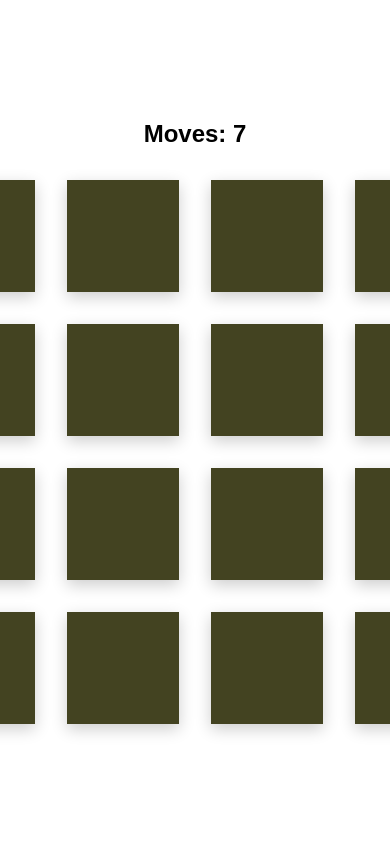
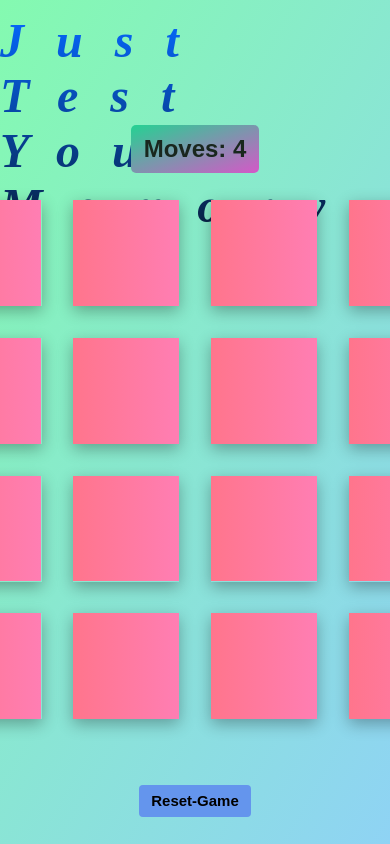
Before and after one commit to rabbihossainlhp/MemoryCard_Game, a plain HTML site: page index.html in a window 390 px wide. Shown: the top 844 px of the page. Drawn offline with Linux system fonts and the light colour scheme.

Commit message:
almost done

```diff
--- a/design.css
+++ b/design.css
@@ -5,6 +5,13 @@
     font-family: Arial, Helvetica, sans-serif;
 }
 
+body{
+    display: flex;
+    justify-content: center;
+    align-items: center;
+    background-image: linear-gradient(120deg, #84fab0 0%, #8fd3f4 100%);
+    flex-direction: column;
+}
 
 
 section{
@@ -15,14 +22,22 @@ section{
     align-items: center;
 }
 section h2{
-    margin-bottom: 2rem;
+    margin-bottom: 1.7rem;
+    position: relative;
+    background-image: linear-gradient(-20deg, #d558c8 0%, #24d292 100%);
+    height: 3rem;
+    width: 8rem;
+    text-align: center;
+    align-content: center;
+    border-radius: 5px;
+    color: #19271e;
 }
 
 
 .mainDiv{
     display: grid;
-    grid-template-columns: repeat(4, 7rem);
-    grid-template-rows: repeat(4, 7rem);
+    grid-template-columns: repeat(4, 6.6rem);
+    grid-template-rows: repeat(4, 6.6rem);
     grid-gap: 2rem;
     perspective: 800px;
 
@@ -35,7 +50,7 @@ section h2{
     position: relative;
     transform-style: preserve-3d;
     transition: transform 1s;
-    box-shadow: 0px 5px 15px rgb(0, 0, 0,0.2);
+    box-shadow: 0px 5px 15px rgb(0, 0, 0,0.3);
 
 }
 .imgSide,.backsideCard{
@@ -50,10 +65,45 @@ section h2{
     transform: rotateY(180deg);
 }
 .backsideCard{
-    background-color: rgb(67, 67, 33);
+    /* background-color: rgb(67, 67, 33); */
+
+    background-image: linear-gradient(to right, #ff758c 0%, #ff7eb3 100%);
 }
 
 
 .toggleCard{
     transform: rotateY(180deg);
 }
+
+.resetBtn{
+    background-color: cornflowerblue;
+    height: 2rem;
+    width: 7rem;
+    border: none;
+    border-radius: 4px;
+    cursor: pointer;
+    position: absolute;
+    bottom: 1.7rem;
+    padding: 5px 12px;
+    font-weight: bold;
+    font-size: 15px;
+
+}
+.resetBtn:active{
+    transform: scale(0.90);
+    transition: 0.1s ease;
+}
+
+h1{
+    position: absolute;
+    top: 0.8rem;
+    font-style: italic;
+    word-spacing: 3rem;
+    letter-spacing: 2rem;
+    font-weight: bolder;
+    font-family: serif;
+    font-size: 3rem;
+    background-image: linear-gradient(to top, #09203f 0%, #0569ff 100%);
+    background-clip: text;
+    color: transparent;
+}
--- a/index.html
+++ b/index.html
@@ -7,9 +7,11 @@
     <link rel="stylesheet" href="design.css">
 </head>
 <body>
+    <h1>Just Test Your Memory</h1>
 
     <section>
         <h2>Move:</h2>
+        <button class="resetBtn">Reset-Game</button>
     </section>
 
 
--- a/index.js
+++ b/index.js
@@ -1,9 +1,14 @@
 import {imageData} from"./data.js";
 let section = document.querySelector("section");
 let Moves = document.querySelector("section h2");
-let MoveCount = 7;
+let reset = document.querySelector(".resetBtn");
+
+let MoveCount = 4;
 Moves.innerText = `Moves: ${MoveCount}`;
 
+let pairs = (imageData.length)/2;
+let counterPairs = 0;
+let pairs2 = 3;
 
 //Get & Random data;
 const get_rand_Data = ()=>{
@@ -81,16 +86,32 @@ const get_rand_Data = ()=>{
                     card.classList.remove("flipped");
                     card.style.pointerEvents = "none";
                 })
-                console.log("congratch");
+                counterPairs++;
+                if(counterPairs === pairs2){
+                    setTimeout(() => {
+                    alert("win");
+                    }, 1000);
+                }
             }else{
+                //decress the count value......
+                MoveCount--;
+                Moves.innerText = `Moves: ${MoveCount}`;
+                //check here with conditon if moves = 0 then game will disable.
+                if(MoveCount === 0){
+                    document.querySelectorAll(".singleCard").forEach((data)=>
+                        data.style.pointerEvents = "none");
+                    setTimeout(() => {
+                        alert("You're Loss the Game!! Try again..")
+                    }, 1000);
+                }
+
+
                 getID.forEach((card)=>{
                     card.classList.remove("flipped");
                     setTimeout(()=>{
                         card.classList.remove("toggleCard");
                     },1000)
 
-                    MoveCount--;
-                    Moves.innerText = `Moves: ${MoveCount}`;
 
                     console.log(card)
                 })
@@ -100,6 +121,51 @@ const get_rand_Data = ()=>{
 }
 
 
+//annd functionality for reset button
+reset.addEventListener("click", ()=>{
+    resetAll();
+})
 
 
+//declear/define resetAll function
+const resetAll =()=>{
+    const getData = imageData.sort(()=>Math.random()-0.5);
+    const imgSide = document.querySelectorAll(".imgSide");
+    const singleCard = document.querySelectorAll(".singleCard");
+
+    getData.forEach((card, index)=>{
+        singleCard[index].classList.remove("toggleCard");
+
+        //make random again...
+        setTimeout(() => {
+            imgSide[index].src = card.img_src;
+        }, 300);
+
+        singleCard[index].style.pointerEvents = "all";
+        //set name attribute...
+        singleCard[index].setAttribute("name",card.name);
+    })
+
+    setTimeout(() => {
+        singleCard.forEach((card) =>{
+            card.classList.add("toggleCard");
+        })
+    }, 450);
+    setTimeout(() => {
+        singleCard.forEach((card)=>{
+            card.classList.remove("toggleCard");
+        })
+    }, 2000);
+
+    MoveCount = 4;
+    Moves.innerText = `Moves: ${MoveCount}`
+    counterPairs = 0;
+
+    console.log(getData);
+}
+
+
+
+
+//call here getRand function.....
 get_rand_Data();
```
